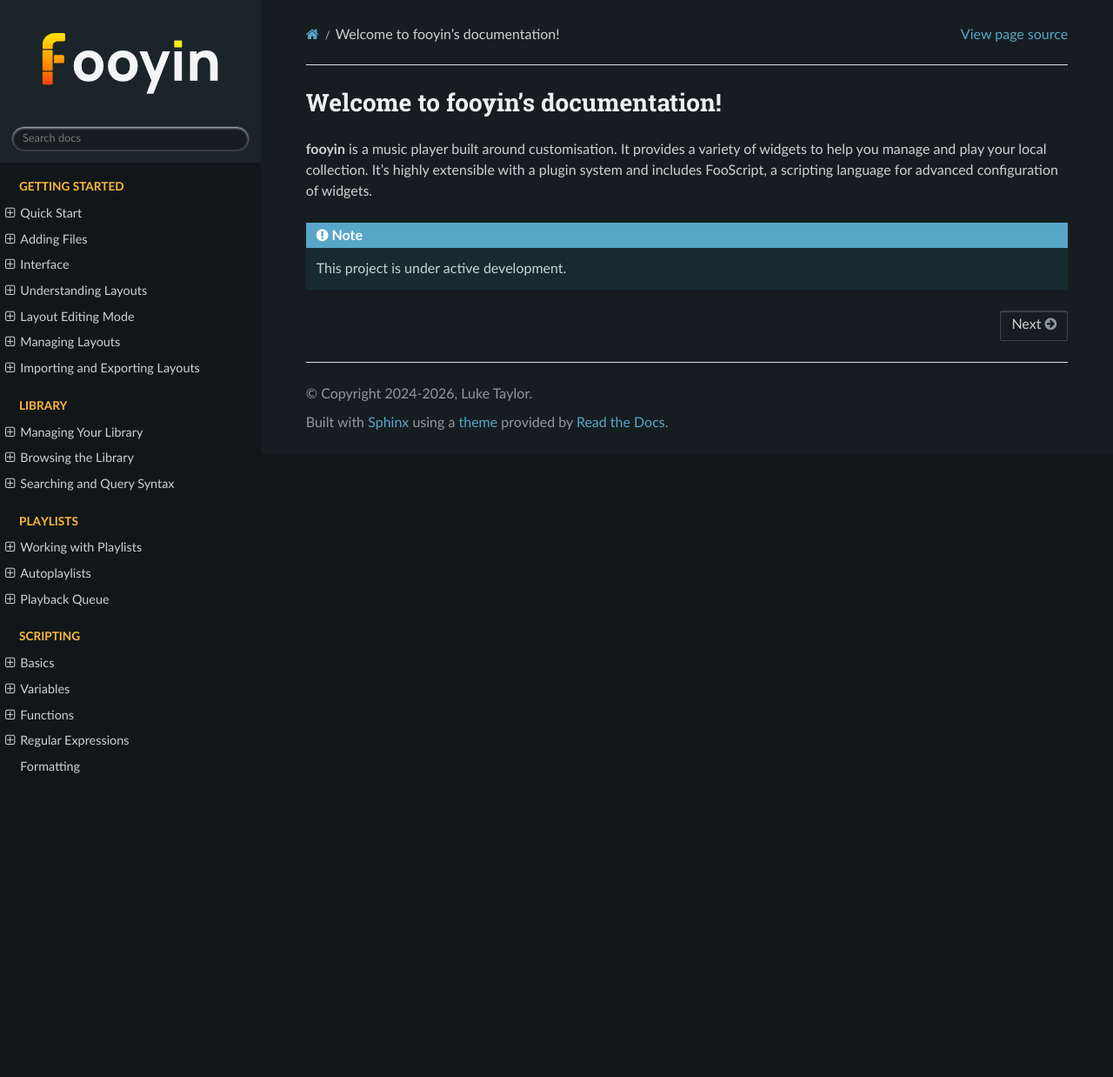
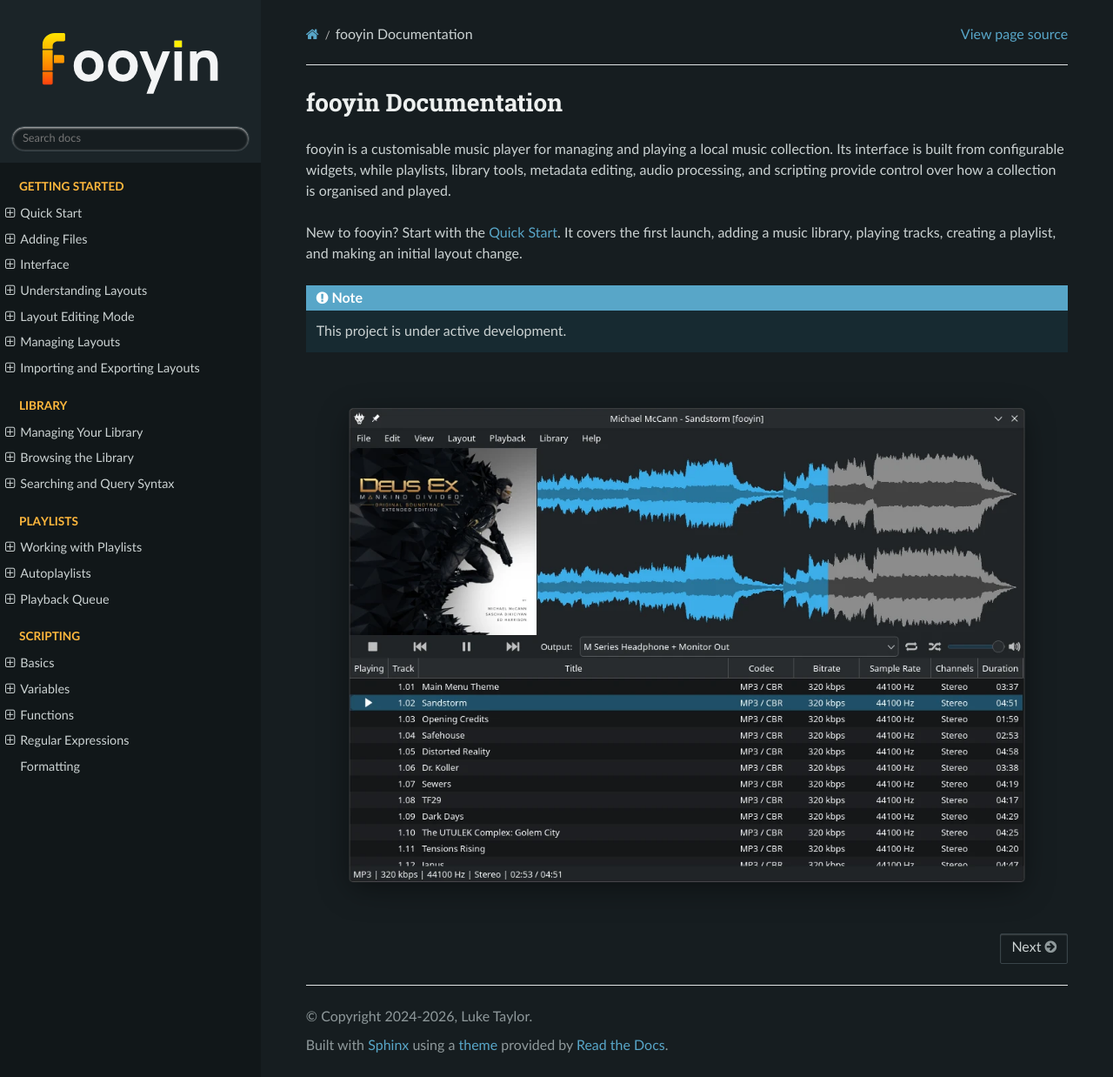
Before and after one commit to fooyin/fooyin-docs, a Sphinx documentation site: the page built from docs/source/index.rst, in a window 1280 px wide and 1238 px high. Shown: the whole window at 87% size. Built offline with Sphinx 7.4.7 and the Read the Docs theme 3.1.0, drawn with Linux system fonts in a browser that asks for light colours.

Commit message:
Rewrite intro

```diff
--- a/docs/source/index.rst
+++ b/docs/source/index.rst
@@ -1,16 +1,21 @@
-Welcome to fooyin's documentation!
-==================================
+fooyin Documentation
+====================
 
-**fooyin** is a music player built around customisation.
-It provides a variety of widgets to help you manage and play your local collection.
-It's highly extensible with a plugin system and includes FooScript, a scripting language for advanced configuration of widgets.
+fooyin is a customisable music player for managing and playing a local music collection.
+Its interface is built from configurable widgets, while playlists, library tools, metadata editing,
+audio processing, and scripting provide control over how a collection is organised and played.
 
-.. Check out the :doc:`usage` section for further information, including
-.. how to :ref:`installation` the project.
+New to fooyin? Start with the :doc:`Quick Start <quick-start/quick-start>`.
+It covers the first launch, adding a music library, playing tracks, creating a playlist,
+and making an initial layout change.
 
 .. note::
 
    This project is under active development.
+
+.. image:: quick-start/img/interface.webp
+   :alt: The main fooyin interface
+   :align: center
 
 .. toctree::
    :hidden:
```
